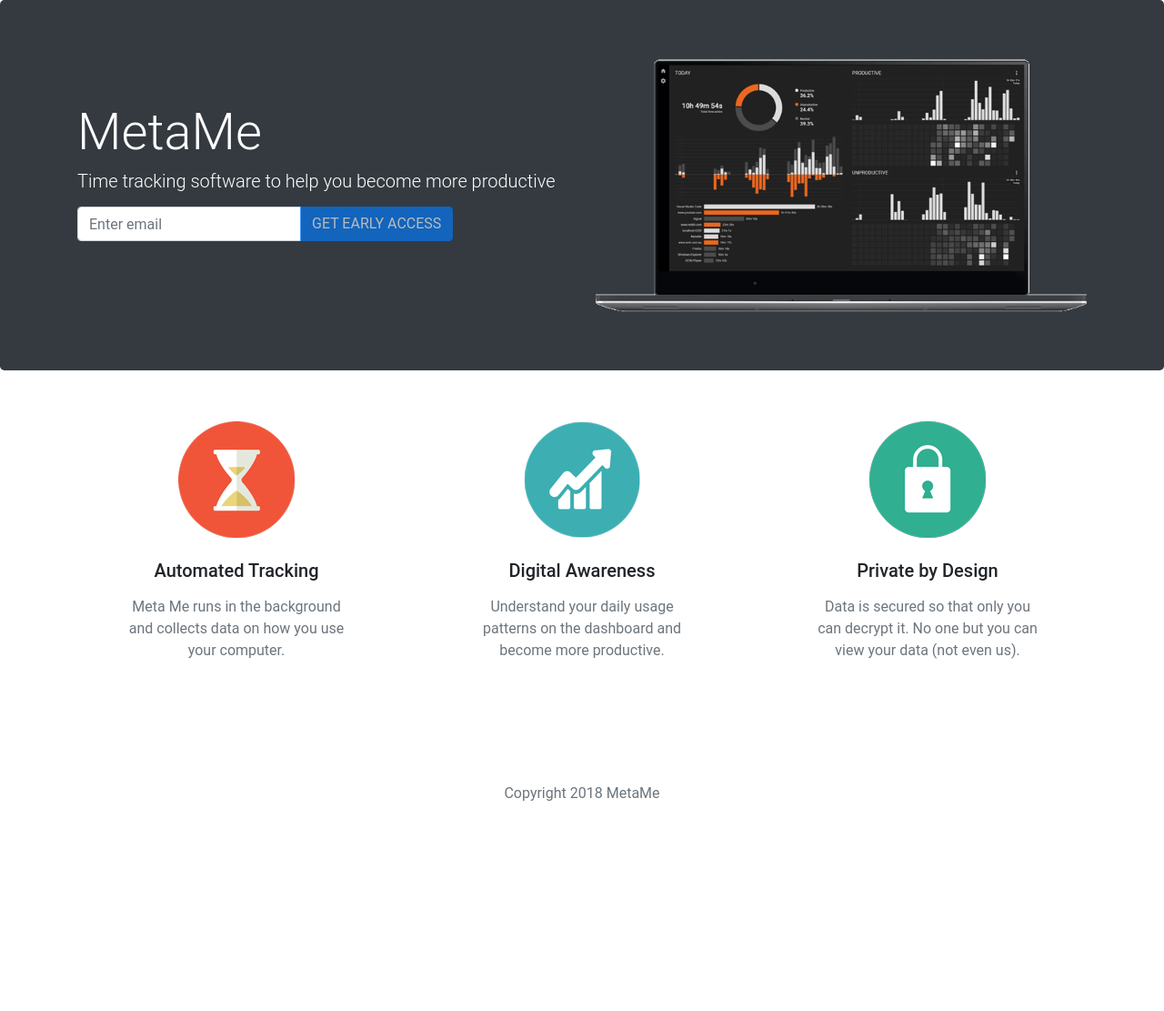
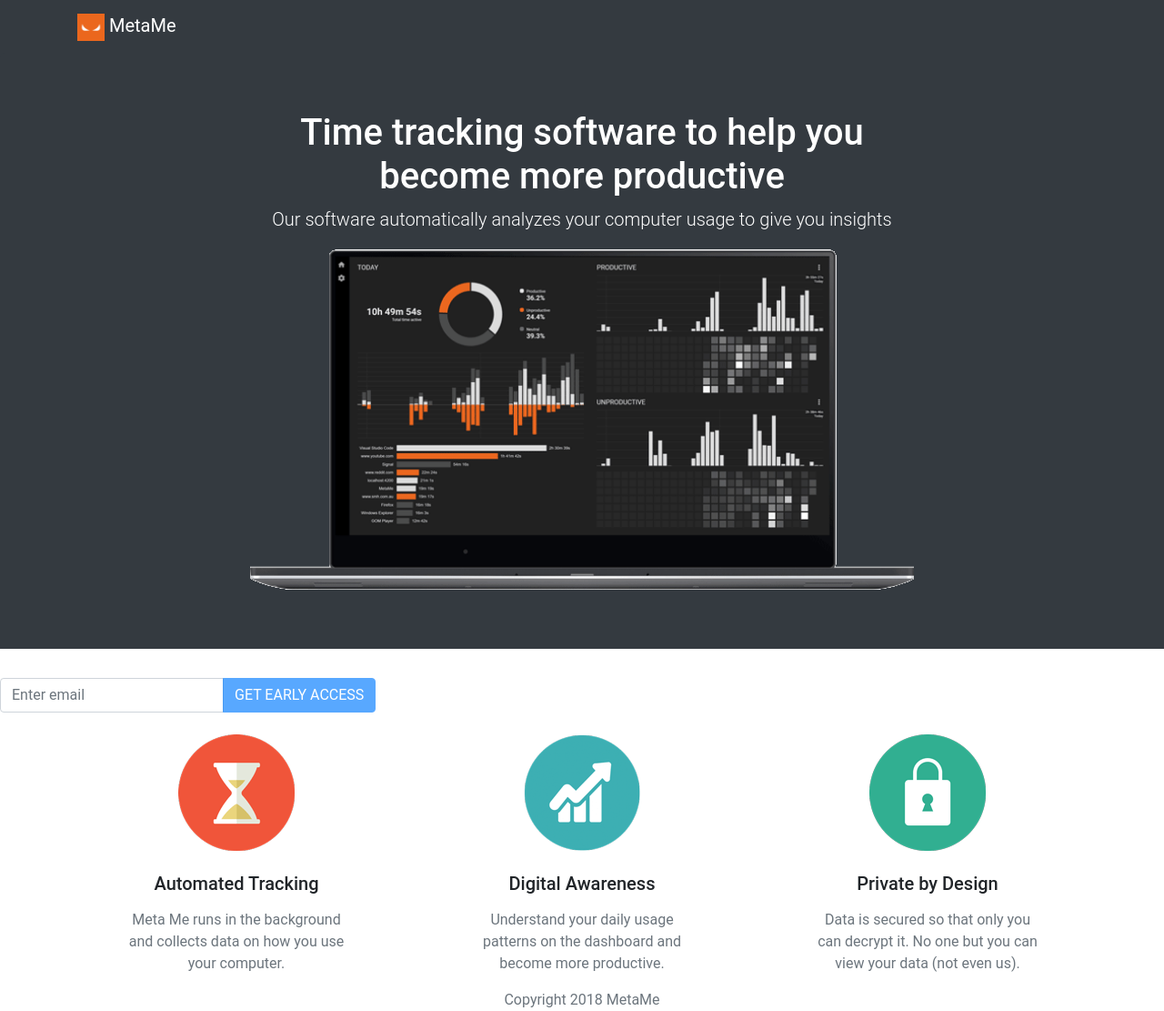
Before and after one commit to meta-me/metame-website, a Jekyll site: the page built from index.html, in a window 1280 px wide. Shown: the whole page at 91% size. Built offline with Jekyll 4.4.1, drawn with Linux system fonts in a browser that asks for light colours; before the commit the page ends 900 px from its top, so only the background shows below that.

Commit message:
Redid home page layout as per julian guidelines

```diff
--- a/_config.yml
+++ b/_config.yml
@@ -38,3 +38,5 @@
   - vendor/ruby/
   - README.md
   - CNAME
+sass:
+  style: compressed
--- /dev/null
+++ b/_sass/index.scss
@@ -0,0 +1,34 @@
+.landing-body {
+  min-height: 100%;
+  display: flex;
+  flex-direction: column;
+}
+
+.hero-image {
+  margin-top: 32px;
+}
+
+#registerForm {
+  margin: 32px 0;
+}
+
+.navbar {
+  a.navbar-brand {
+    line-height: 30px;
+  }
+}
+
+.feature > h5 {
+  margin-top: 16px;
+}
+
+.download-text {
+  margin: 0 0 0 8px;
+  font-weight: bold;
+}
+
+.value-proposition {
+  display: flex;
+  flex-direction: column;
+  flex: 1;
+}
--- a/_sass/main.scss
+++ b/_sass/main.scss
@@ -3,34 +3,3 @@
   font-family: "Roboto", sans-serif;
   height: 100%;
 }
-
-#registerForm {
-  margin-top: 16px;
-}
-
-.landing-body {
-  min-height: 100%;
-  display: flex;
-  flex-direction: column;
-}
-
-.logo {
-  width: 96px;
-  height: 96px;
-  margin-top: 15px;
-}
-
-.feature > h5 {
-  margin-top: 16px;
-}
-
-.download-text {
-  margin: 0 0 0 8px;
-  font-weight: bold;
-}
-
-.value-proposition {
-  display: flex;
-  flex-direction: column;
-  flex: 1;
-}
--- a/assets/css/styles.scss
+++ b/assets/css/styles.scss
@@ -1,3 +1,6 @@
 ---
+# Front matter comment to ensure Jekyll properly reads file.
 ---
+
 @import "main";
+@import "index";
--- a/index.html
+++ b/index.html
@@ -2,17 +2,43 @@
 layout: default
 description: A privacy respecting automatic time tracking software that gives you insights on your productivity and digital habits.
 ---
-<div class="landing-body">
+
+<div class="bg-dark">
+  <nav class="navbar navbar-dark">
+    <div class="container">
+      <a class="navbar-brand" href="#">
+        <img src="/assets/icon.png" width="30" height="30" alt="" />
+        MetaMe
+      </a>
+    </div>
+  </nav>
+
   <div class="jumbotron bg-dark text-white">
     <div class="container">
       <div class="row">
-        <div class="col-xs-12 col-lg-6">
-          <div class="media">
-            <div class="media-body text-center text-lg-left">
-              <h1 class="display-4 mt-5">MetaMe</h1>
-              <h2 class="lead display-5">
+        <div class="col-sm-12 offset-lg-1 col-lg-10 offset-xl-2 col-xl-8">
+          <h1 class="text-center">
             Time tracking software to help you become more productive
-              </h2>
+          </h1>
+          <p class="lead text-center">
+            Our software automatically analyzes your computer usage to give you
+            insights
+          </p>
+
+          <div class="hero-image">
+            <img
+              src="assets/screenshot.gif"
+              width="100%"
+              alt="A screenshot of MetaMe in action"
+              title="MetaMe screenshot"
+            />
+          </div>
+        </div>
+      </div>
+    </div>
+  </div>
+</div>
+<div class="landing-body">
   <form
     id="registerForm"
     class="form-inline justify-content-center justify-content-lg-start"
@@ -25,30 +51,12 @@
         placeholder="Enter email"
       />
       <div class="input-group-append">
-                    <button
-                      type="submit"
-                      class="btn btn-primary"
-                      disabled="disabled"
-                    >
+        <button type="submit" class="btn btn-primary" disabled="disabled">
           GET EARLY ACCESS
         </button>
       </div>
     </div>
   </form>
-            </div>
-          </div>
-        </div>
-        <div class="col-xs-12 col-lg-6 mt-4 mt-lg-0">
-          <img
-            src="assets/screenshot.gif"
-            width="100%"
-            alt="A screenshot of MetaMe in action"
-            title="MetaMe screenshot"
-          />
-        </div>
-      </div>
-    </div>
-  </div>
   <div class="container value-proposition">
     <div class="row justify-content-center">
       <div class="feature col-xs-12 col-md-6 col-lg-4 text-center mt-4">
```
Lines whose indentation alone changed are shown as unchanged.
